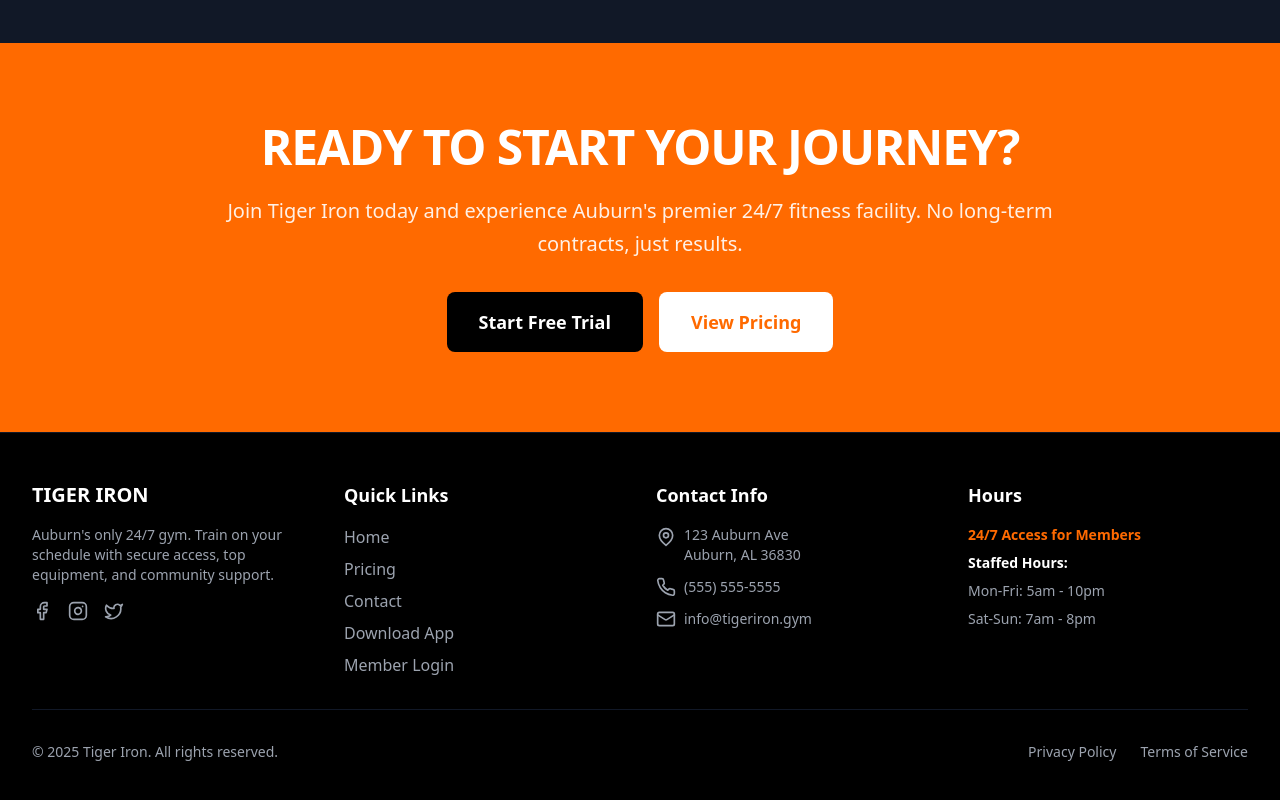
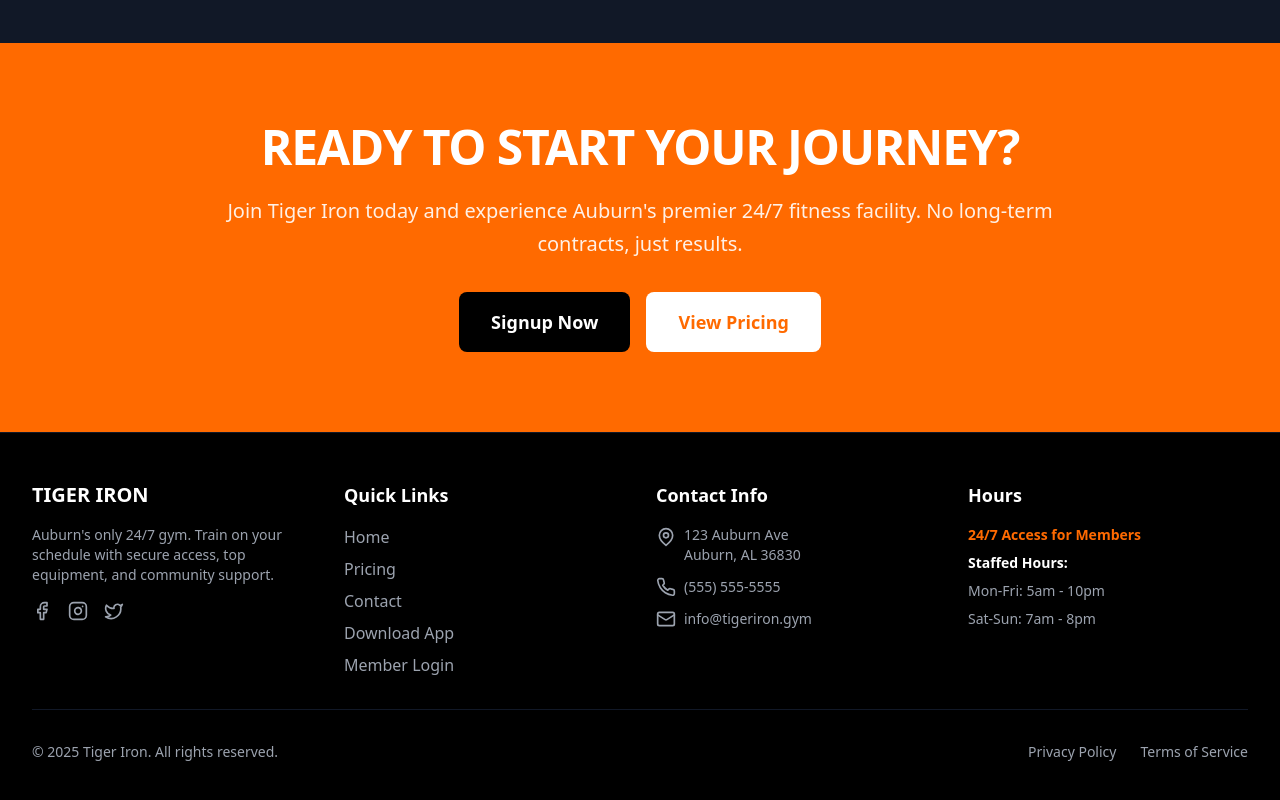
Before and after one commit to sgrismer01/tiger-iron-demo, a React (Vite) app: page / in a window 1280 px wide. Shown: the part 2159-2959 px from the top of the page. Built offline with nearby package versions, Linux system fonts and the light colour scheme; no server answers.

Commit message:
Update CallToAction.tsx

```diff
--- a/src/components/CallToAction.tsx
+++ b/src/components/CallToAction.tsx
@@ -14,7 +14,7 @@ export default function CallToAction() {
             href="/signup"
             className="bg-black text-white px-8 py-4 rounded-lg text-lg font-bold hover:bg-gray-900 transition-all hover:scale-105"
           >
-            Start Free Trial
+            Signup Now
           </a>
           <a
             href="/pricing"
```
